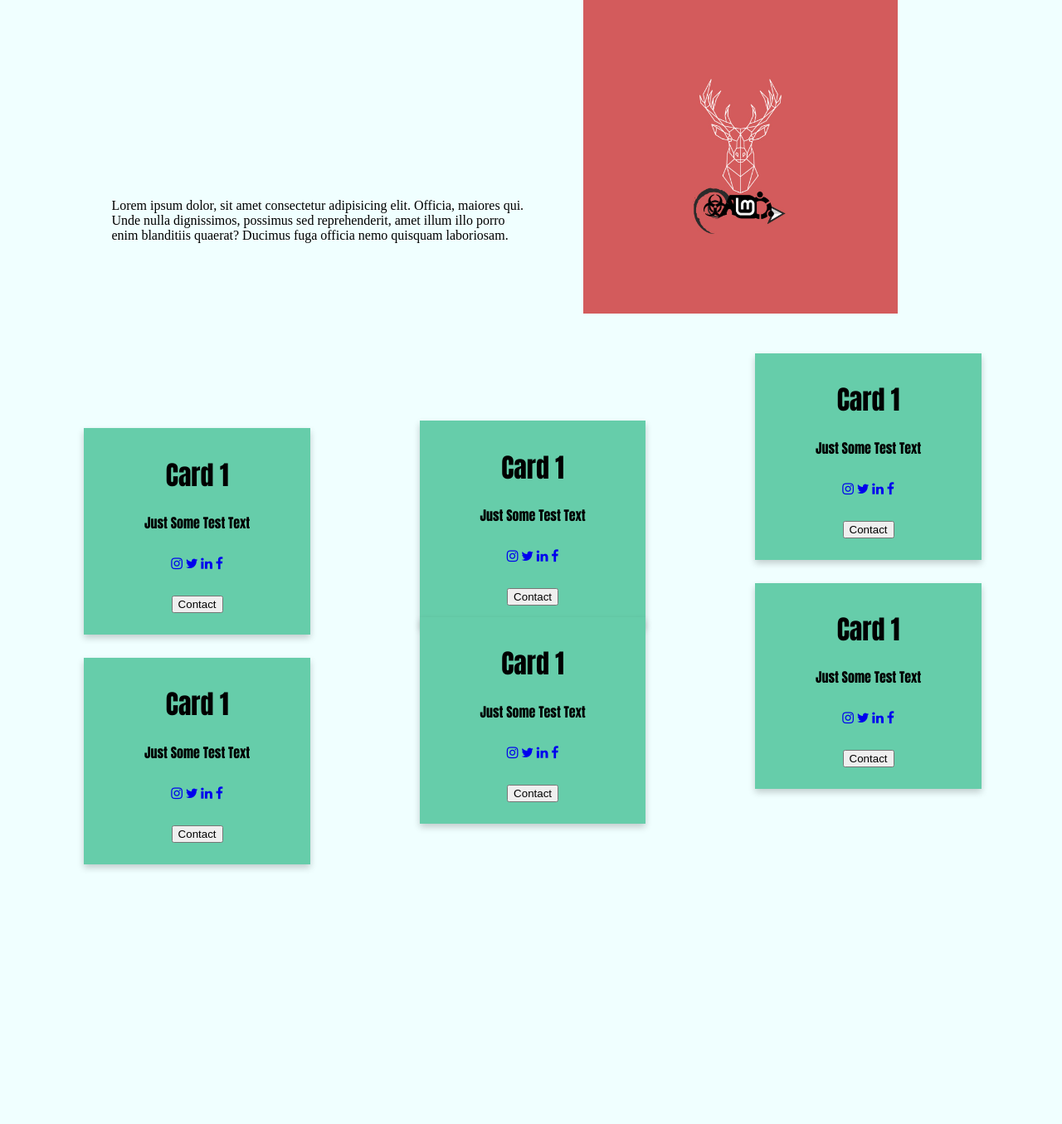
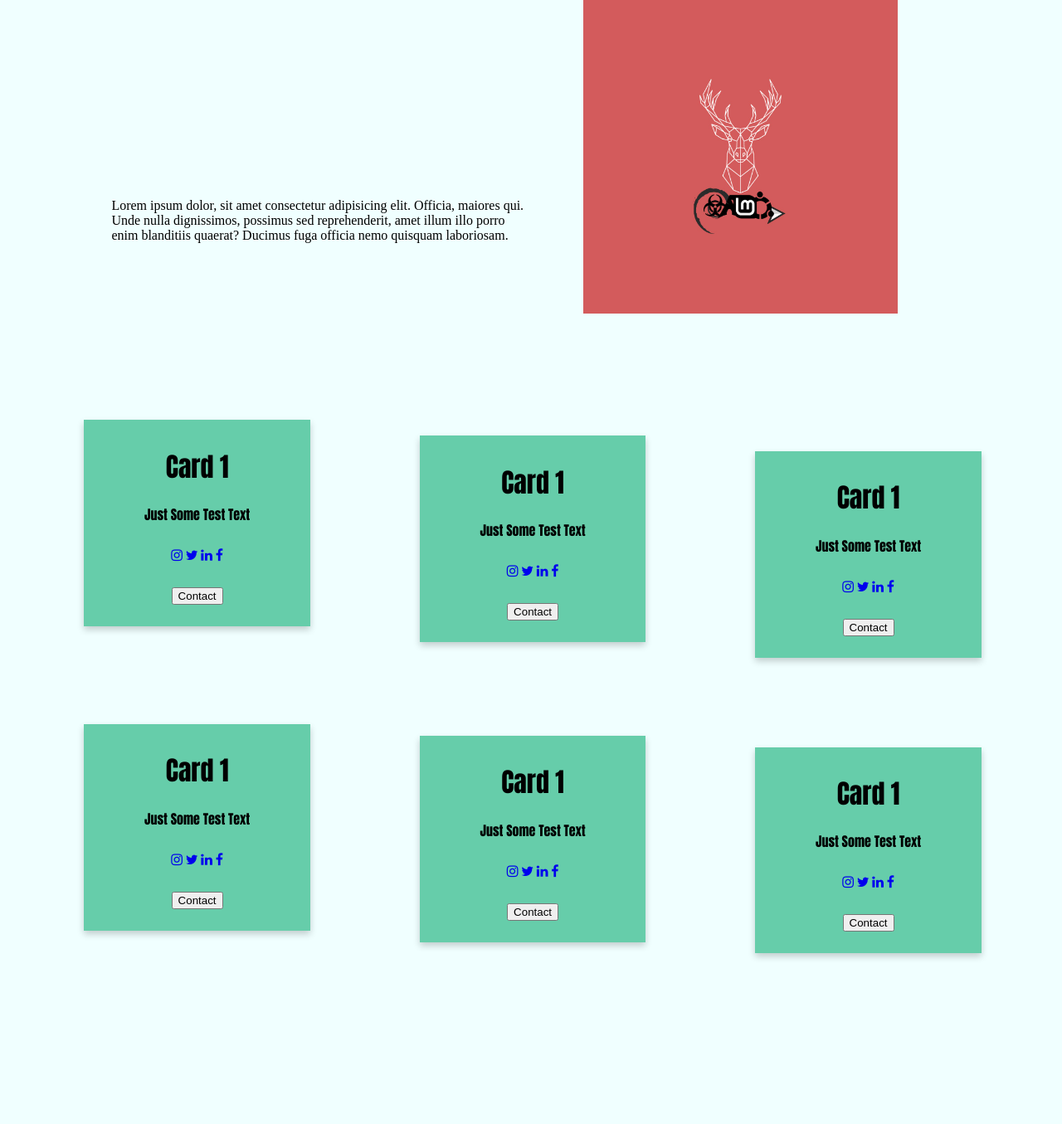
Before and after one commit to NoisyBotDude/daemon-project, a Python web app: template templates/home.html in a window 1280 px wide; the page is wider, and only the part inside the window is pictured. Shown: the part 123-1478 px from the top of that part at 83% size. Run offline with Jinja, Linux system fonts and the light colour scheme; the template is opened without the code that fills it, so the values that code supplies are empty.

Commit message:
Positioned THe cards

```diff
--- a/templates/home.html
+++ b/templates/home.html
@@ -89,32 +89,32 @@
     }
 
     .card1 {
-      top: 20vh;
+      top: 150px;
       left: 5%;
     }
 
     .card2 {
-      top: -16vh;
+      top: -110px;
       left: 37%;
     }
 
     .card3 {
-      top: -61vh;
+      top: -370px;
       left: 69%;
     }
 
     .card4 {
-      top: -50vh;
+      top: -320px;
       left: 5%;
     }
 
     .card5 {
-      top: -91vh;
+      top: -585px;
       left: 37%;
     }
 
     .card6 {
-      top: -131vh;
+      top: -850px;
       left: 69%;
     }
 
```
